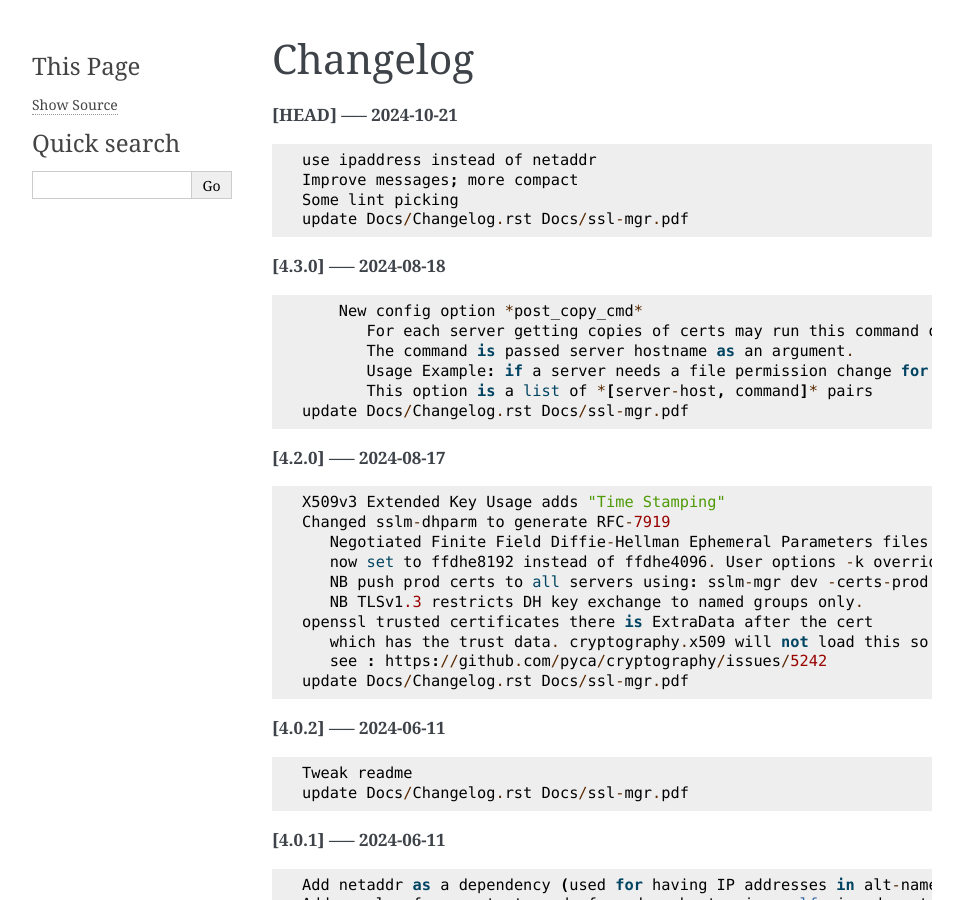
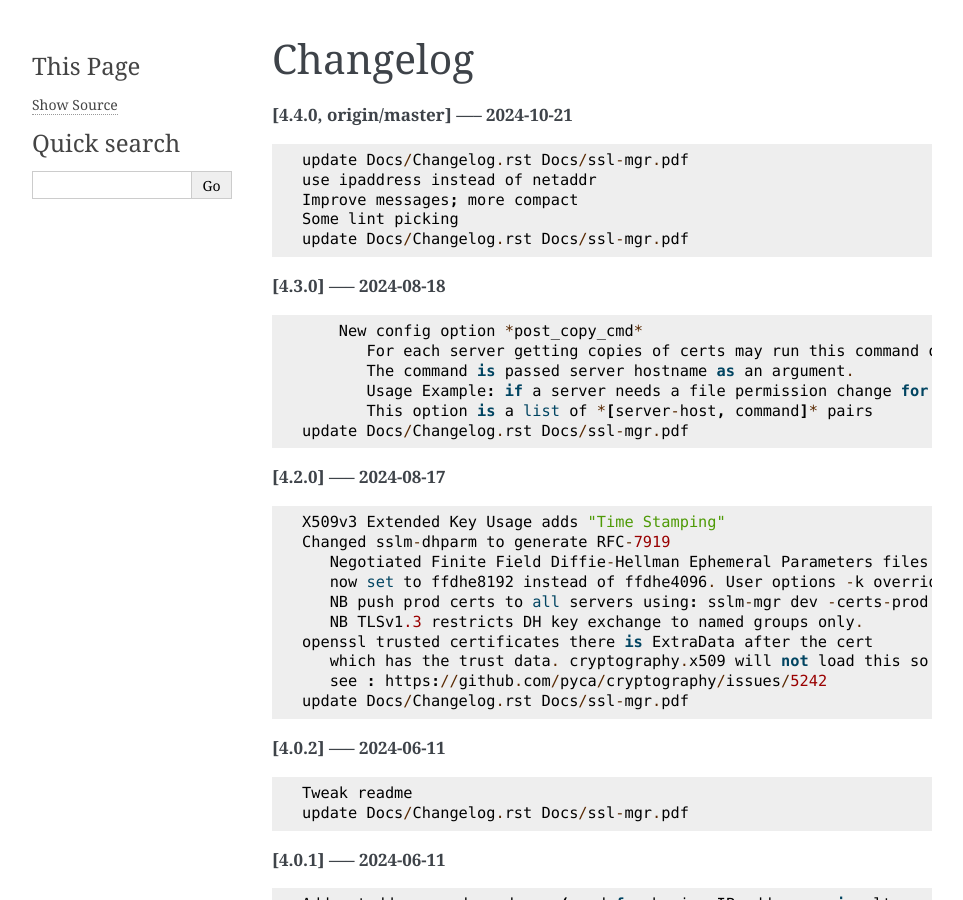
Before and after one commit to gene-git/ssl-mgr, a Sphinx documentation site: the page built from Docs/Changelog.rst, in a window 1280 px wide and 900 px high. Shown: the whole window, without its empty margins (148-1111 px from the left). Built offline with Sphinx 7.4.7, drawn with Linux system fonts in a browser that asks for light colours; pages that are not in the unit, such as notebooks, are missing from menus.

Commit message:
update Docs/Changelog.rst Docs/ssl-mgr.pdf

```diff
--- a/Docs/Changelog.rst
+++ b/Docs/Changelog.rst
@@ -1,8 +1,9 @@
 Changelog
 =========
 
-**[HEAD] ----- 2024-10-21** ::
+**[4.4.0, origin/master] ----- 2024-10-21** ::
 
+	    update Docs/Changelog.rst Docs/ssl-mgr.pdf
 	    use ipaddress instead of netaddr
 	    Improve messages; more compact
 	    Some lint picking
```
Also changed, not shown: 1 other file.
